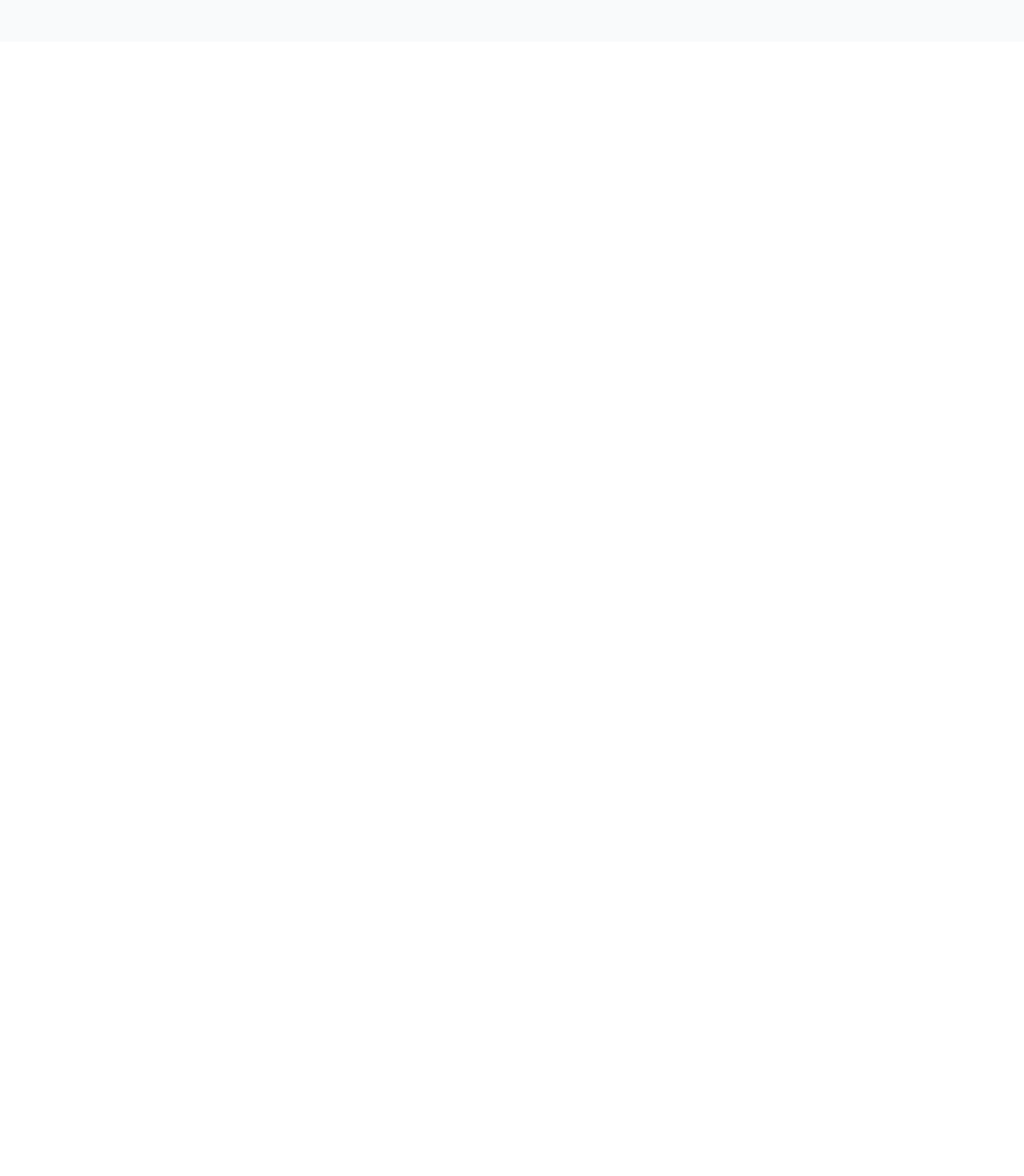
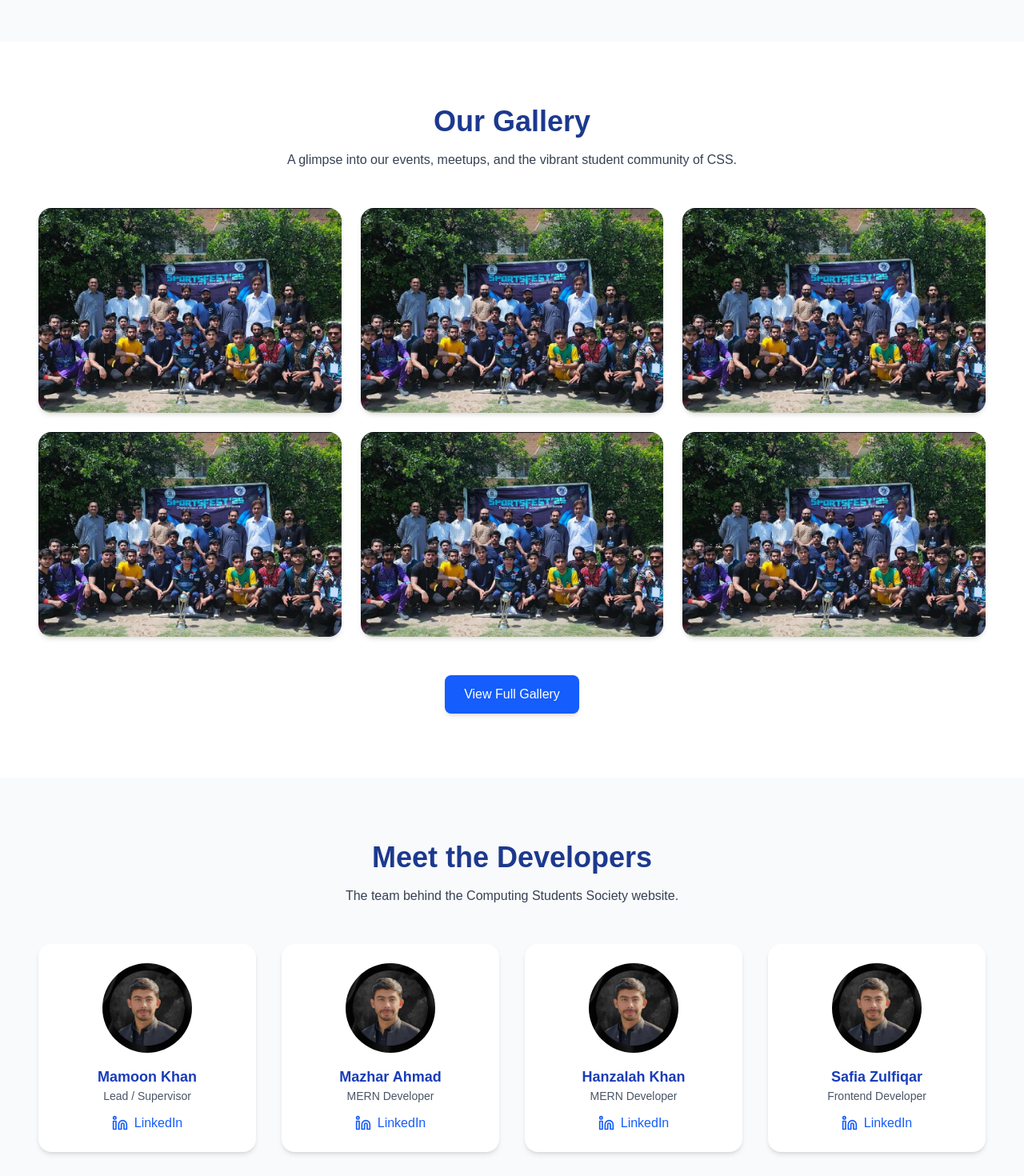
Before and after one commit to mazharktk5/css-website, a Next.js app: page / in a window 1280 px wide. Shown: the part 1820-3290 px from the top of the page at 80% size. Before the commit the page ends 1872 px from the top, so only its background shows below. Built offline with nearby package versions, Linux system fonts and the light colour scheme.

Commit message:
added gallery and team section to home page

```diff
--- a/src/app/page.js
+++ b/src/app/page.js
@@ -2,6 +2,8 @@ import Head from "next/head";
 import Hero from "../components/Home/Hero";
 import AboutPreview from "../components/Home/AboutPreview";
 import Highlights from "../components/Home/EventsPreview";
+import GalleryPreview from "../components/Home/GalleryPreview";
+import DevelopersPreview from "@/components/Home/DevelopersPreview";
 // import EventsPreview from "@/components/EventsPreview";
 // import GalleryPreview from "@/components/GalleryPreview";
 // import FooterCTA from "@/components/FooterCTA";
@@ -28,9 +30,10 @@ export default function Home() {
         <Hero />
         <AboutPreview />
         <Highlights />
-        {/* <EventsPreview />
+        {/* <EventsPreview /> */}
         <GalleryPreview />
-        <FooterCTA /> */}
+        <DevelopersPreview />
+        {/* <FooterCTA /> */}
       </main>
     </>
   );
--- a/src/components/Home/AboutPreview.jsx
+++ b/src/components/Home/AboutPreview.jsx
@@ -21,7 +21,7 @@ const item = {
 
 export default function AboutPreview() {
     return (
-        <section className="py-16 bg-white text-gray-900 overflow-hidden">
+        <section id="about" className="py-16 bg-white text-gray-900 overflow-hidden">
             <div className="max-w-7xl mx-auto px-6 lg:px-12 grid grid-cols-1 md:grid-cols-2 items-center gap-12">
 
                 {/* Left image with smooth animation */}
--- /dev/null
+++ b/src/components/Home/DevelopersPreview.jsx
@@ -0,0 +1,75 @@
+"use client";
+
+import Image from "next/image";
+import { motion } from "framer-motion";
+import { Linkedin } from "lucide-react";
+import developers from "../../data/developers";
+
+const fadeUp = {
+    hidden: { opacity: 0, y: 40 },
+    visible: { opacity: 1, y: 0 },
+};
+
+export default function DevelopersPreview() {
+    return (
+        <section className="py-20 bg-gray-50">
+            <div className="max-w-7xl mx-auto px-6 lg:px-12 text-center">
+                {/* Heading */}
+                <motion.h2
+                    initial="hidden"
+                    whileInView="visible"
+                    viewport={{ once: false, amount: 0.2 }}
+                    transition={{ duration: 0.6, ease: "easeOut" }}
+                    variants={fadeUp}
+                    className="text-3xl md:text-4xl font-bold text-blue-900"
+                >
+                    Meet the Developers
+                </motion.h2>
+                <motion.p
+                    initial="hidden"
+                    whileInView="visible"
+                    viewport={{ once: false, amount: 0.2 }}
+                    transition={{ duration: 0.6, delay: 0.2, ease: "easeOut" }}
+                    variants={fadeUp}
+                    className="mt-4 text-gray-700 max-w-2xl mx-auto"
+                >
+                    The team behind the Computing Students Society website.
+                </motion.p>
+
+                {/* Grid */}
+                <div className="mt-12 grid gap-8 sm:grid-cols-2 lg:grid-cols-4">
+                    {developers.map((dev, index) => (
+                        <motion.div
+                            key={index}
+                            initial="hidden"
+                            whileInView="visible"
+                            viewport={{ once: false, amount: 0.2 }}
+                            transition={{ duration: 0.6, delay: index * 0.15 }}
+                            variants={fadeUp}
+                            className="bg-white rounded-2xl shadow-md hover:shadow-xl transition p-6 flex flex-col items-center"
+                        >
+                            <div className="relative w-28 h-28 mb-4">
+                                <Image
+                                    src={dev.image}
+                                    alt={dev.name}
+                                    fill
+                                    className="rounded-full object-cover"
+                                />
+                            </div>
+                            <h3 className="text-lg font-semibold text-blue-800">{dev.name}</h3>
+                            <p className="text-gray-600 text-sm">{dev.role}</p>
+                            <a
+                                href={dev.linkedin}
+                                target="_blank"
+                                rel="noopener noreferrer"
+                                className="mt-3 inline-flex items-center gap-2 text-blue-600 hover:text-blue-800 transition"
+                            >
+                                <Linkedin className="w-5 h-5" /> LinkedIn
+                            </a>
+                        </motion.div>
+                    ))}
+                </div>
+            </div>
+        </section>
+    );
+}
--- /dev/null
+++ b/src/components/Home/GalleryPreview.jsx
@@ -0,0 +1,89 @@
+"use client";
+
+import Link from "next/link";
+import Image from "next/image";
+import { motion } from "framer-motion";
+import galleryData from "../../data/gallery";
+
+
+const fadeUp = {
+    hidden: { opacity: 0, y: 40 },
+    visible: { opacity: 1, y: 0 },
+};
+
+export default function GalleryPreview() {
+    return (
+        <section className="py-20 bg-white">
+            <div className="max-w-7xl mx-auto px-6 lg:px-12 text-center">
+                {/* Heading */}
+                <motion.h2
+                    initial="hidden"
+                    whileInView="visible"
+                    viewport={{ once: false, amount: 0.2 }}
+                    transition={{ duration: 0.6, ease: "easeOut" }}
+                    variants={fadeUp}
+                    className="text-3xl md:text-4xl font-bold text-blue-900"
+                >
+                    Our Gallery
+                </motion.h2>
+                <motion.p
+                    initial="hidden"
+                    whileInView="visible"
+                    viewport={{ once: false, amount: 0.2 }}
+                    transition={{ duration: 0.6, delay: 0.2, ease: "easeOut" }}
+                    variants={fadeUp}
+                    className="mt-4 text-gray-700 max-w-2xl mx-auto"
+                >
+                    A glimpse into our events, meetups, and the vibrant student
+                    community of CSS.
+                </motion.p>
+
+                {/* Gallery Grid */}
+                <div className="mt-12 grid gap-6 sm:grid-cols-2 lg:grid-cols-3">
+                    {galleryData.slice(0, 6).map((item, index) => (
+                        <motion.div
+                            key={index}
+                            initial="hidden"
+                            whileInView="visible"
+                            viewport={{ once: false, amount: 0.2 }}
+                            transition={{ duration: 0.6, delay: index * 0.15 }}
+                            variants={fadeUp}
+                            className="relative group overflow-hidden rounded-2xl shadow-md cursor-pointer"
+                        >
+                            <Image
+                                src={item.src}
+                                alt={item.alt}
+                                width={500}
+                                height={350}
+                                className="object-cover w-full h-64 transform group-hover:scale-110 transition duration-500"
+                            />
+                            {/* Overlay */}
+                            <div className="absolute inset-0 bg-black/50 flex items-center justify-center opacity-0 group-hover:opacity-100 transition duration-500">
+                                <p className="text-white text-lg font-medium">
+                                    {item.caption}
+                                </p>
+                            </div>
+                        </motion.div>
+                    ))}
+                </div>
+
+                {/* CTA */}
+                <motion.div
+                    initial="hidden"
+                    whileInView="visible"
+                    viewport={{ once: false, amount: 0.2 }}
+                    transition={{ duration: 0.6, delay: 0.4 }}
+                    variants={fadeUp}
+                    className="mt-12"
+                >
+                    <Link
+                        href="/gallery"
+                        className="inline-block px-6 py-3 bg-blue-600 text-white rounded-lg font-medium hover:bg-blue-500 transition shadow-md"
+                    >
+                        View Full Gallery
+                    </Link>
+                </motion.div>
+            </div>
+        </section>
+    );
+}
--- a/src/components/Navbar.jsx
+++ b/src/components/Navbar.jsx
@@ -37,7 +37,7 @@ export default function Navbar() {
                                 Home
                             </Link>
                             <Link
-                                href="/about"
+                                href="#about"
                                 className="text-blue-900 hover:text-blue-600 transition font-medium"
                             >
                                 About
--- /dev/null
+++ b/src/data/developers.js
@@ -0,0 +1,28 @@
+const developers = [
+    {
+        name: "Mamoon Khan",
+        role: "Lead / Supervisor",
+        image: "/images/developers/mazhar.jpg",
+        linkedin: "https://linkedin.com/in/mamoon-khan",
+    },
+    {
+        name: "Mazhar Ahmad",
+        role: "MERN Developer",
+        image: "/images/developers/mazhar.jpg",
+        linkedin: "https://linkedin.com/in/mazhar",
+    },
+    {
+        name: "Hanzalah Khan",
+        role: "MERN Developer",
+        image: "/images/developers/mazhar.jpg",
+        linkedin: "https://linkedin.com/in/hanzalah",
+    },
+    {
+        name: "Safia Zulfiqar",
+        role: "Frontend Developer",
+        image: "/images/developers/mazhar.jpg",
+        linkedin: "https://linkedin.com/in/safia-zulfiqar",
+    },
+];
+
+export default developers;
--- /dev/null
+++ b/src/data/gallery.js
@@ -0,0 +1,35 @@
+// data/galleryData.js
+const galleryData = [
+    {
+        src: "/images/gallery/hero.jpg",
+        alt: "Workshop in progress",
+        caption: "Hands-on Workshop",
+    },
+    {
+        src: "/images/gallery/hero.jpg",
+        alt: "Hackathon teamwork",
+        caption: "Hackathon Energy",
+    },
+    {
+        src: "/images/gallery/hero.jpg",
+        alt: "Student meetup",
+        caption: "Community Meetup",
+    },
+    {
+        src: "/images/gallery/hero.jpg",
+        alt: "Collaboration session",
+        caption: "Collaboration in Action",
+    },
+    {
+        src: "/images/gallery/hero.jpg",
+        alt: "Tech talk session",
+        caption: "Tech Talk",
+    },
+    {
+        src: "/images/gallery/hero.jpg",
+        alt: "Celebrating success",
+        caption: "Celebration",
+    },
+];
+
+export default galleryData;
```
Also changed, not shown: public/images/developers/mazhar.jpg (added), src/data/events.js (added), src/data/events.json (deleted), src/data/gallery.json (deleted).
